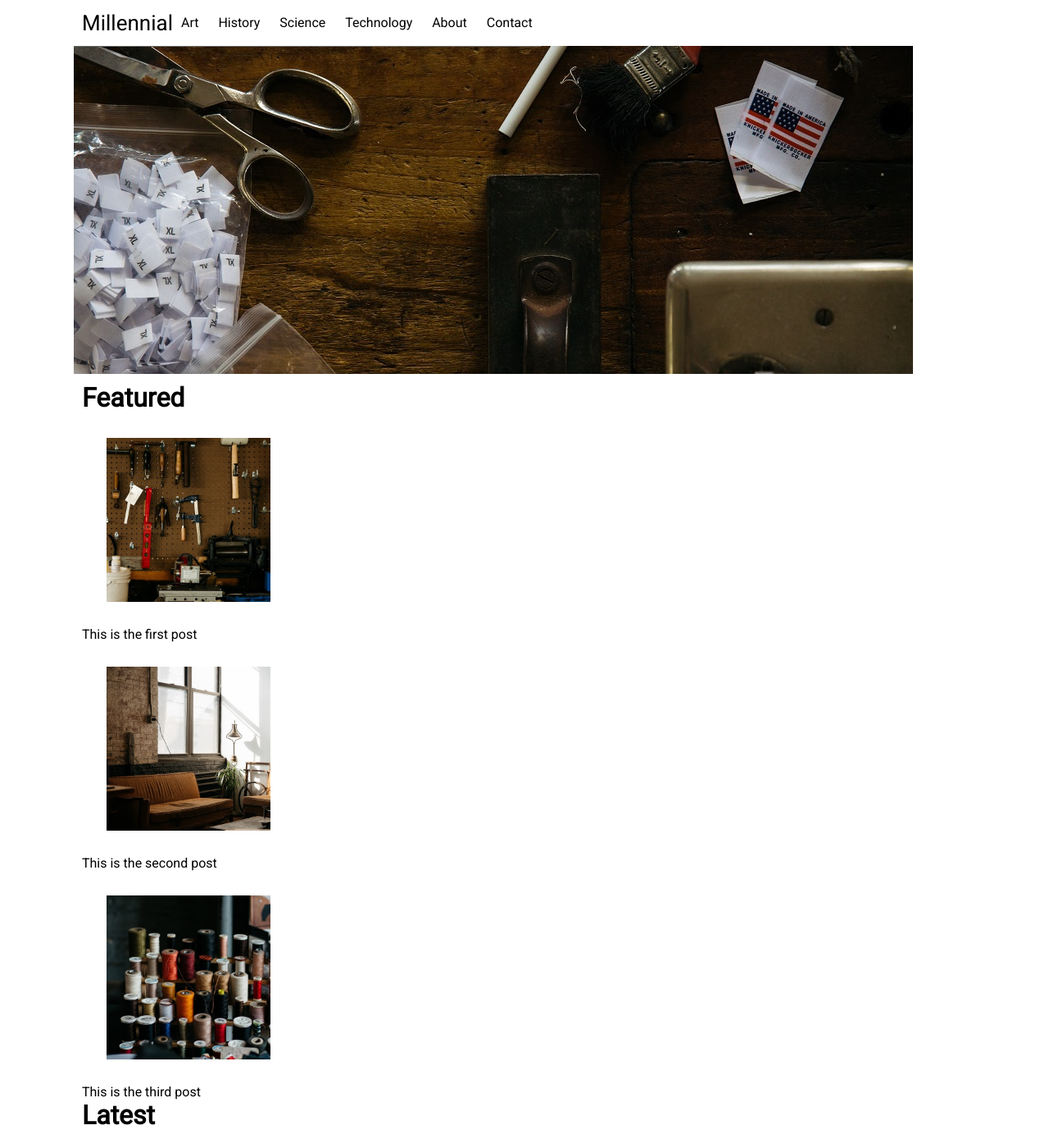
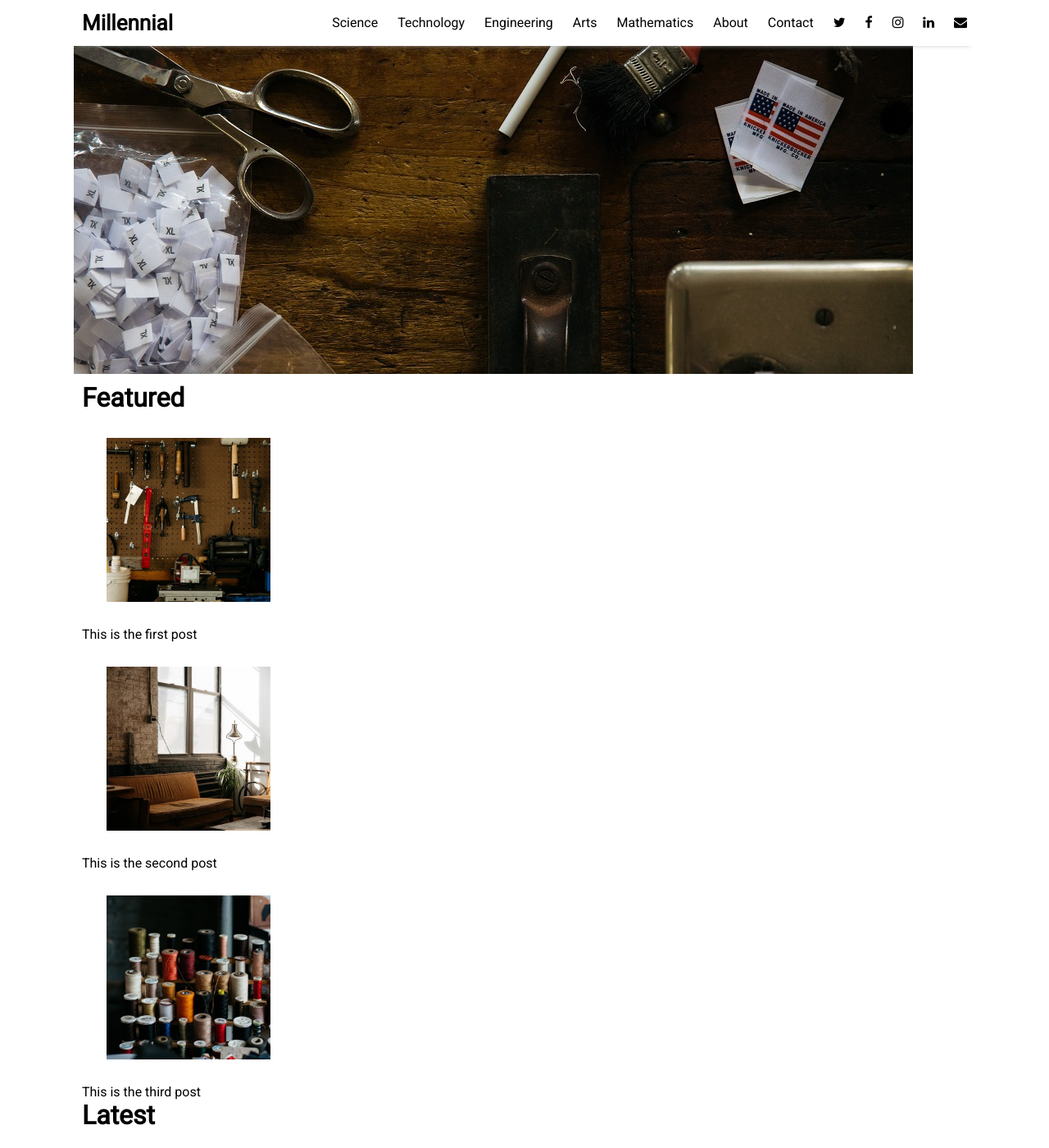
Before and after one commit to ajithkumarnadig/ajithkumarnadig.github.io, a Jekyll site: the page built from index.html, in a window 1280 px wide and 1400 px high. Shown: the whole window at 82% size. Built offline with Jekyll 4.4.1, drawn with Linux system fonts in a browser that asks for light colours; nearby versions of some CDN libraries; the list of posts is cut into pages by our own code.

Commit message:
Make header float and add bottom shadow

```diff
--- a/_includes/head.html
+++ b/_includes/head.html
@@ -12,4 +12,6 @@
 
   <link rel="stylesheet" href="https://fonts.googleapis.com/css?family=Montserrat|PT+Sans|Source+Sans+Pro|Ubuntu|Lato|Roboto">
 
+  <link rel="stylesheet" href="https://cdnjs.cloudflare.com/ajax/libs/font-awesome/4.6.3/css/font-awesome.min.css">
+
 </head>
--- a/_includes/header.html
+++ b/_includes/header.html
@@ -3,14 +3,17 @@
     <a href="">{{ site.title }}</a>
   </h3>
   <div class="menu-list">
-    <a href="" class="menu-link">Art</a>
-    <a href="" class="menu-link">History</a>
     <a href="" class="menu-link">Science</a>
     <a href="" class="menu-link">Technology</a>
+    <a href="" class="menu-link">Engineering</a>
+    <a href="" class="menu-link">Arts</a>
+    <a href="" class="menu-link">Mathematics</a>
     <a href="" class="menu-link">About</a>
     <a href="" class="menu-link">Contact</a>
-  </div>
-  <div class="social-icons">
-
+    <a href="https://twitter.com/{{ site.author.twitter }}" class="menu-link"><i class="fa fa-twitter" aria-hidden="true" target="_blank"></i></a>
+    <a href="https://www.facebook.com/{{ site.author.facebook }}" class="menu-link"><i class="fa fa-facebook" aria-hidden="true" target="_blank"></i></a>
+    <a href="https://instagram.com/{{ site.author.instagram }}" class="menu-link"><i class="fa fa-instagram" aria-hidden="true" target="_blank"></i></a>
+    <a href="https://linkedin.com/in/{{ site.author.linkedin }}" class="menu-link"><i class="fa fa-linkedin" aria-hidden="true" target="_blank"></i></a>
+    <a href="mailto:{{ site.author.email }}" class="menu-link"><i class="fa fa-envelope" aria-hidden="true" target="_blank"></i></a>
   </div>
 </header>
--- a/_sass/layout.scss
+++ b/_sass/layout.scss
@@ -4,14 +4,15 @@
 
 .site-header {
   min-height: 56px;
+  min-width: $container-width;
   position: fixed;
   background-color: white;
-  border-bottom: 1px solid #666;
+  box-shadow: 0 5px 6px -6px #bbb;
 }
 
 .site-title {
   font-size: 26px;
-  font-weight: 300;
+  font-weight: 700;
   line-height: 56px;
   margin-bottom: 0;
   padding-left: 10px;
```
